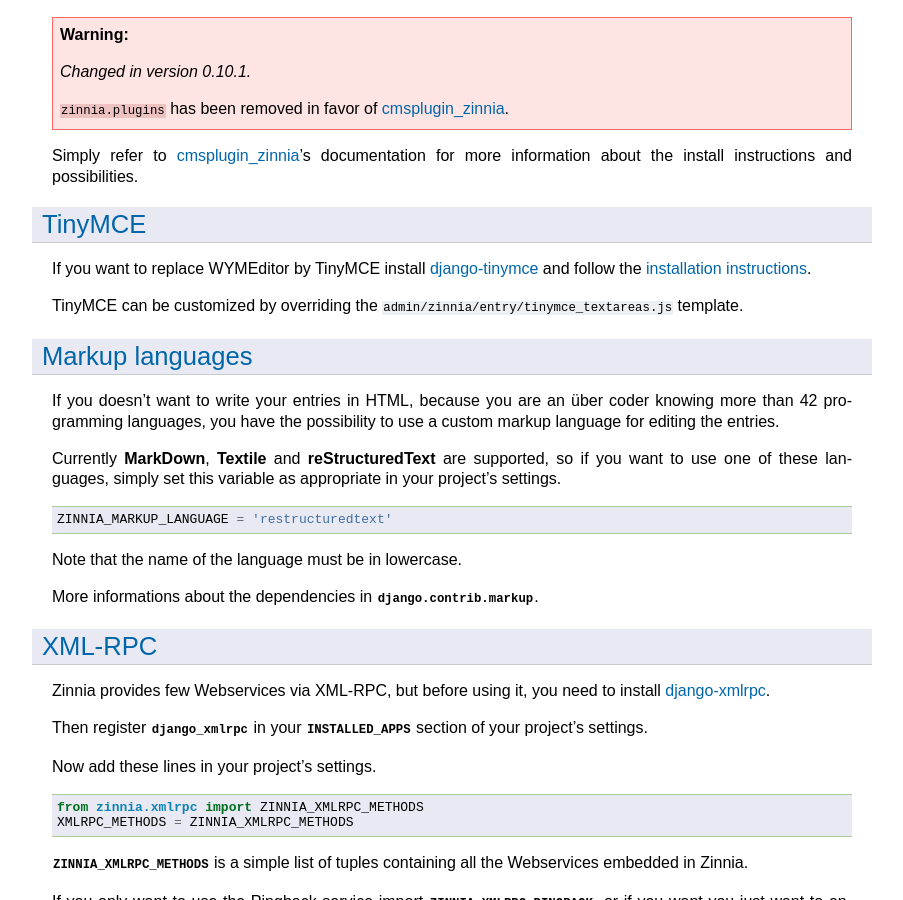
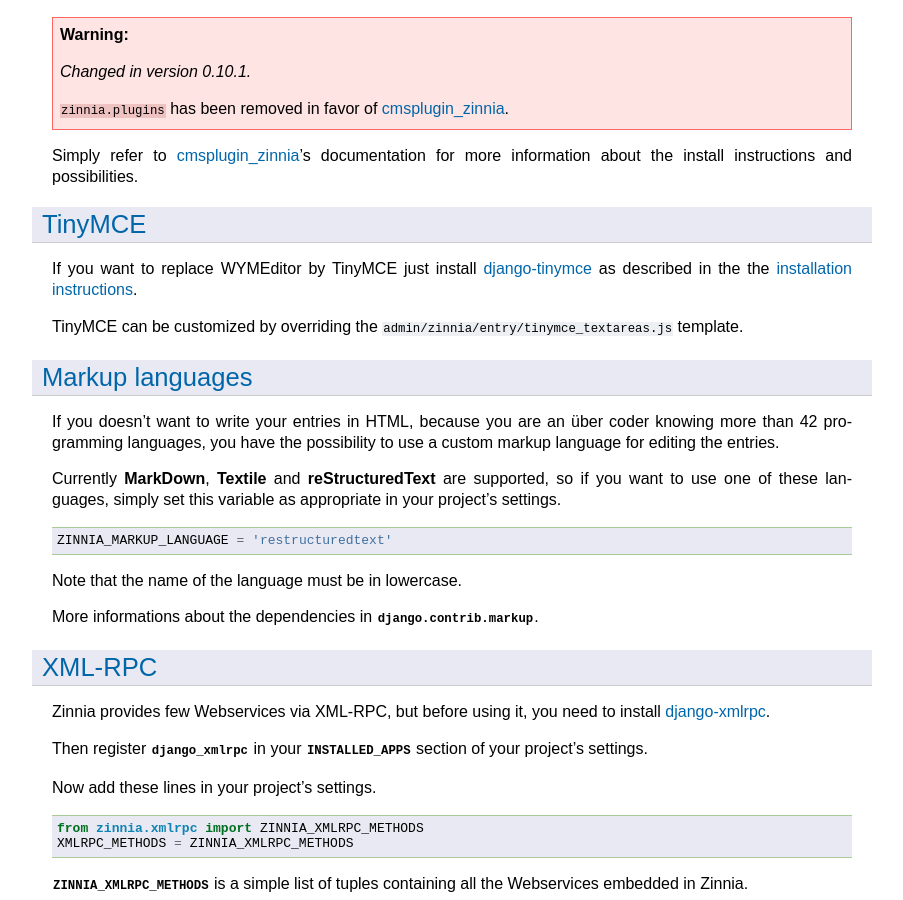
Before and after one commit to Holland1314qu/Fantomas42o, a Sphinx documentation site: the page built from docs/getting-started/configuration.rst, in a window 1280 px wide and 900 px high, scrolled down 2945 px. Shown: the whole window, without its empty margins (178-1081 px from the left). Built offline with Sphinx 7.4.7, drawn with Linux system fonts in a browser that asks for light colours.

Commit message:
Update links for TinyMCE

```diff
--- a/docs/getting-started/configuration.rst
+++ b/docs/getting-started/configuration.rst
@@ -219,8 +219,8 @@
 TinyMCE
 =======
 
-If you want to replace WYMEditor by TinyMCE install `django-tinymce`_ and
-follow the `installation instructions`_.
+If you want to replace WYMEditor by TinyMCE just install `django-tinymce`_
+as described in the the `installation instructions`_.
 
 TinyMCE can be customized by overriding the
 :file:`admin/zinnia/entry/tinymce_textareas.js` template.
@@ -288,7 +288,7 @@
 .. _`tweepy`: https://github.com/tweepy/tweepy
 .. _`cmsplugin_zinnia`: https://github.com/Fantomas42/cmsplugin-zinnia
 .. _`django-CMS`: http://www.django-cms.org/
-.. _`django-tinymce`: https://code.google.com/p/django-tinymce/
-.. _`installation instructions`: http://django-tinymce.googlecode.com/svn/trunk/docs/.build/html/index.html
+.. _`django-tinymce`: https://github.com/aljosa/django-tinymce
+.. _`installation instructions`: http://django-tinymce.readthedocs.org/en/latest/installation.html
 .. _`django-xmlrpc`: http://pypi.python.org/pypi/django-xmlrpc/
 .. _`MetaWeblog API`: http://www.xmlrpc.com/metaWeblogApi
```
